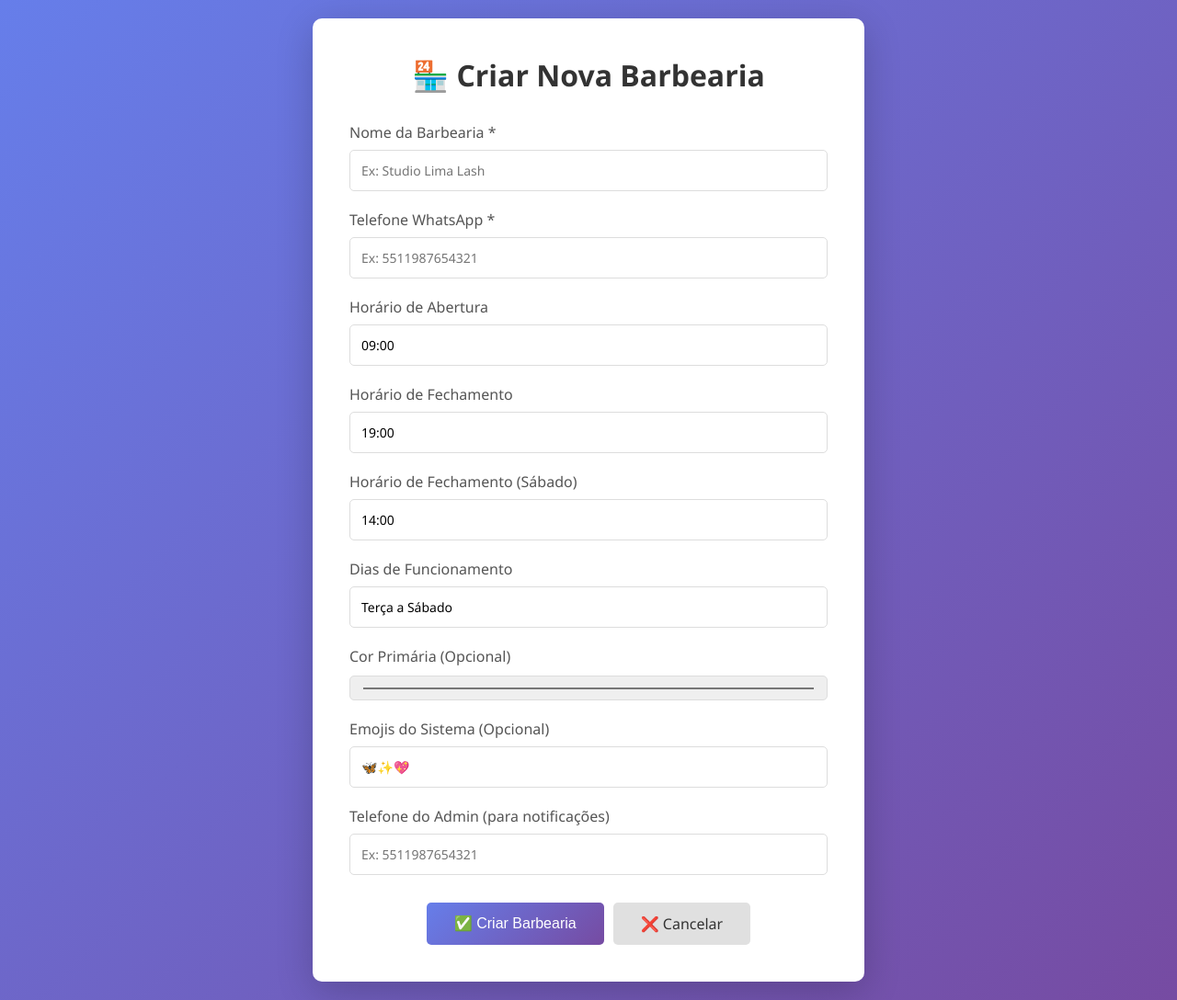
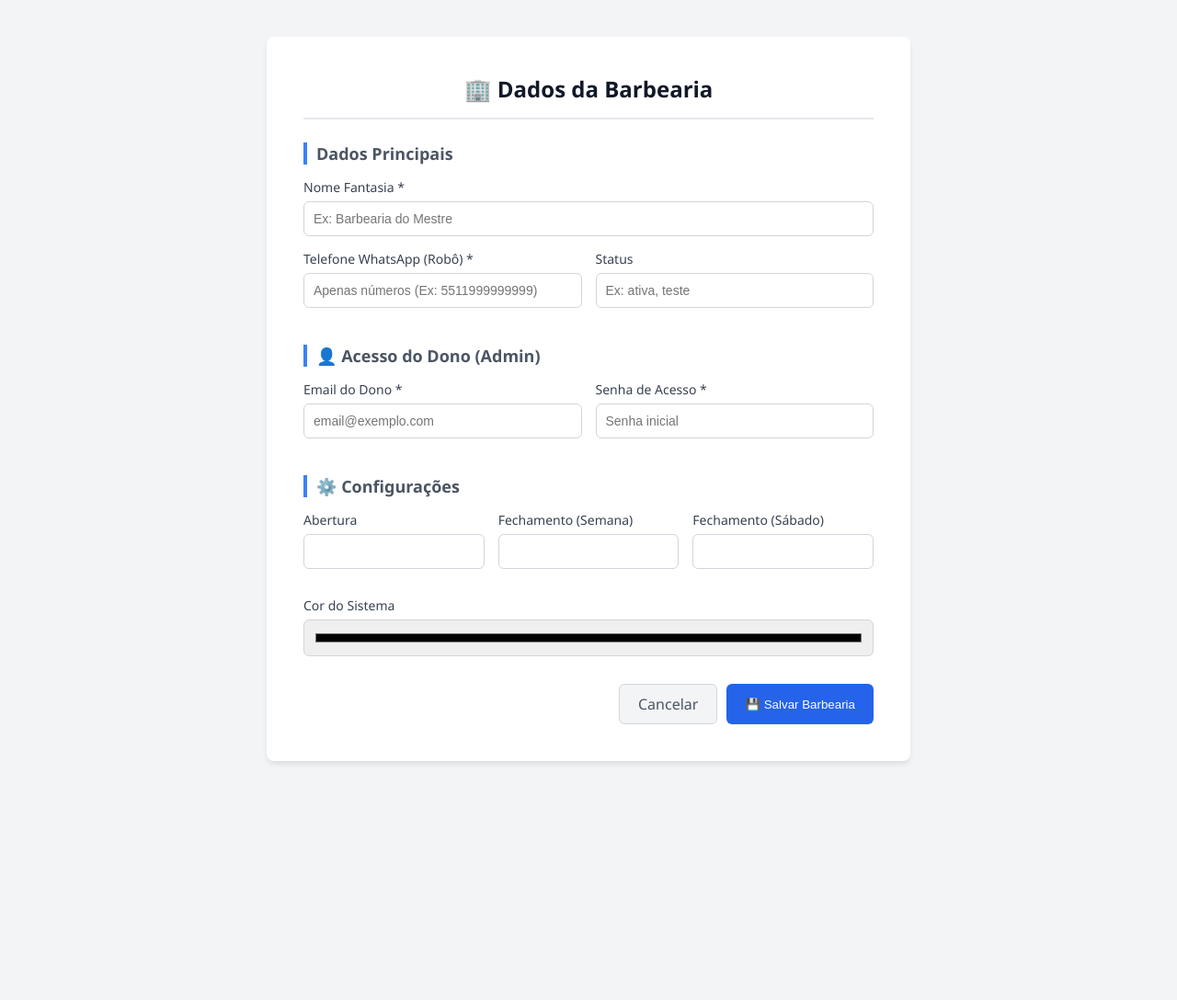
Before and after one commit to juanhlalmeida/assistente-agendamento-ia, a Python web app: template app/templates/superadmin/novo.html in a window 1280 px wide. Shown: the whole page at 92% size. After the commit the page ends 831 px from the top, so only its background shows below. Run offline with Jinja, Linux system fonts and the light colour scheme; the template is opened without the code that fills it, so the values that code supplies are empty.

Commit message:
Revise superadmin page layout and styles
Updated the layout and styling of the super admin page, including title changes, form adjustments, and improved button styles.

```diff
--- a/app/templates/superadmin/novo.html
+++ b/app/templates/superadmin/novo.html
@@ -3,241 +3,190 @@
 <head>
     <meta charset="UTF-8">
     <meta name="viewport" content="width=device-width, initial-scale=1.0">
-    <title>Nova Barbearia - Admin</title>
+    <title>Gerenciar Barbearia - Super Admin</title>
     <style>
-        * {
-            margin: 0;
-            padding: 0;
-            box-sizing: border-box;
-        }
-
+        * { margin: 0; padding: 0; box-sizing: border-box; }
         body {
             font-family: 'Segoe UI', Tahoma, Geneva, Verdana, sans-serif;
-            background: linear-gradient(135deg, #667eea 0%, #764ba2 100%);
-            min-height: 100vh;
+            background-color: #f3f4f6; /* Cinza claro profissional */
+            color: #1f2937;
             display: flex;
             justify-content: center;
-            align-items: center;
-            padding: 20px;
+            padding: 40px 20px;
+            min-height: 100vh;
         }
-
         .container {
             background: white;
-            border-radius: 10px;
-            box-shadow: 0 10px 40px rgba(0, 0, 0, 0.2);
+            border-radius: 8px;
+            box-shadow: 0 4px 6px -1px rgba(0, 0, 0, 0.1);
             padding: 40px;
-            max-width: 600px;
+            max-width: 700px;
             width: 100%;
         }
-
         h1 {
-            color: #333;
-            margin-bottom: 30px;
+            color: #111827;
+            margin-bottom: 25px;
             text-align: center;
+            font-size: 24px;
+            border-bottom: 2px solid #e5e7eb;
+            padding-bottom: 15px;
         }
-
-        .form-group {
-            margin-bottom: 20px;
+        .section-title {
+            margin-top: 25px;
+            margin-bottom: 15px;
+            font-size: 18px;
+            color: #4b5563;
+            font-weight: 600;
+            border-left: 4px solid #3b82f6; /* Azul Admin */
+            padding-left: 10px;
         }
-
+        .form-row {
+            display: flex;
+            gap: 15px;
+            margin-bottom: 15px;
+        }
+        .form-group { margin-bottom: 15px; flex: 1; }
         label {
             display: block;
-            margin-bottom: 8px;
-            color: #555;
+            margin-bottom: 6px;
+            font-size: 14px;
             font-weight: 500;
+            color: #374151;
         }
-
-        input[type="text"],
-        input[type="email"],
-        input[type="tel"],
-        input[type="color"],
-        textarea {
+        input[type="text"], input[type="email"], input[type="tel"],
+        input[type="password"], input[type="color"] {
             width: 100%;
-            padding: 12px;
-            border: 1px solid #ddd;
-            border-radius: 5px;
+            padding: 10px;
+            border: 1px solid #d1d5db;
+            border-radius: 6px;
             font-size: 14px;
-            font-family: inherit;
+            transition: border-color 0.2s;
         }
-
-        input[type="text"]:focus,
-        input[type="email"]:focus,
-        input[type="tel"]:focus,
-        input[type="color"]:focus,
-        textarea:focus {
+        input:focus {
+            border-color: #3b82f6;
             outline: none;
-            border-color: #667eea;
-            box-shadow: 0 0 5px rgba(102, 126, 234, 0.3);
+            box-shadow: 0 0 0 3px rgba(59, 130, 246, 0.1);
         }
-
-        textarea {
-            resize: vertical;
-            min-height: 100px;
-        }
-
         .button-group {
             display: flex;
             gap: 10px;
-            justify-content: center;
             margin-top: 30px;
+            justify-content: flex-end;
         }
+        .btn-save {
+            background-color: #2563eb; /* Azul Botão */
+            color: white;
+            padding: 10px 20px;
+            border: none;
+            border-radius: 6px;
+            cursor: pointer;
+            font-weight: 500;
+        }
+        .btn-save:hover { background-color: #1d4ed8; }
+        .btn-cancel {
+            background-color: #f3f4f6;
+            color: #4b5563;
+            padding: 10px 20px;
+            text-decoration: none;
+            border-radius: 6px;
+            border: 1px solid #d1d5db;
+            display: inline-block;
+        }
+        .btn-cancel:hover { background-color: #e5e7eb; }
 
-        button {
-            padding: 12px 30px;
+        /* Área de Perigo */
+        .danger-zone {
+            margin-top: 40px;
+            padding: 20px;
+            background-color: #fef2f2;
+            border: 1px solid #fee2e2;
+            border-radius: 8px;
+        }
+        .danger-zone h3 { color: #991b1b; font-size: 16px; margin-bottom: 10px; }
+        .btn-delete {
+            background-color: #dc2626;
+            color: white;
+            padding: 8px 16px;
             border: none;
-            border-radius: 5px;
-            font-size: 16px;
+            border-radius: 6px;
             cursor: pointer;
-            transition: all 0.3s ease;
-        }
-
-        .btn-save {
-            background: linear-gradient(135deg, #667eea 0%, #764ba2 100%);
-            color: white;
-        }
-
-        .btn-save:hover {
-            transform: translateY(-2px);
-            box-shadow: 0 5px 20px rgba(102, 126, 234, 0.4);
-        }
-
-        .btn-cancel {
-            background: #e0e0e0;
-            color: #333;
-        }
-
-        .btn-cancel:hover {
-            background: #d0d0d0;
-        }
-
-        a.btn-cancel {
-            padding: 12px 30px;
-            border: none;
-            border-radius: 5px;
-            font-size: 16px;
-            text-decoration: none;
-            display: inline-flex;
-            align-items: center;
-            gap: 5px;
-            transition: all 0.3s ease;
-        }
-
-        hr {
-            margin: 40px 0;
-            border: none;
-            border-top: 1px solid #ddd;
-        }
-
-        .danger-zone {
-            background: #ffebee;
-            border-radius: 5px;
-            padding: 20px;
-            margin-top: 20px;
-        }
-
-        .danger-zone h3 {
-            color: #d32f2f;
-            margin-bottom: 15px;
-        }
-
-        .danger-zone p {
-            color: #555;
-            margin-bottom: 15px;
-        }
-
-        .btn-delete {
-            background: #d32f2f;
-            color: white;
             width: 100%;
         }
-
-        .btn-delete:hover {
-            background: #b71c1c;
-            transform: translateY(-2px);
-        }
+        .btn-delete:hover { background-color: #b91c1c; }
     </style>
 </head>
 <body>
     <div class="container">
-        <h1>🏪 Criar Nova Barbearia</h1>
+        <h1>🏢 Dados da Barbearia</h1>
 
         <form method="POST" action="{{ url_for('superadmin.nova_barbearia') }}">
+
+            <div class="section-title">Dados Principais</div>
+
             <div class="form-group">
-                <label for="nome_fantasia">Nome da Barbearia *</label>
-                <input type="text" id="nome_fantasia" name="nome_fantasia" required placeholder="Ex: Studio Lima Lash">
+                <label>Nome Fantasia *</label>
+                <input type="text" name="nome_fantasia" required placeholder="Ex: Barbearia do Mestre" value="{{ form_data.get('nome_fantasia', '') }}">
+            </div>
+
+            <div class="form-row">
+                <div class="form-group">
+                    <label>Telefone WhatsApp (Robô) *</label>
+                    <input type="tel" name="telefone_whatsapp" required placeholder="Apenas números (Ex: 5511999999999)" value="{{ form_data.get('telefone_whatsapp', '') }}">
+                </div>
+                <div class="form-group">
+                    <label>Status</label>
+                    <input type="text" name="status_assinatura" placeholder="Ex: ativa, teste" value="{{ form_data.get('status_assinatura', 'teste') }}">
+                </div>
+            </div>
+
+            <div class="section-title">👤 Acesso do Dono (Admin)</div>
+            <div class="form-row">
+                <div class="form-group">
+                    <label>Email do Dono *</label>
+                    <input type="email" name="admin_email" required placeholder="email@exemplo.com" value="{{ form_data.get('admin_email', '') }}">
+                </div>
+                <div class="form-group">
+                    <label>Senha de Acesso *</label>
+                    <input type="password" name="admin_senha" required placeholder="Senha inicial">
+                </div>
+            </div>
+
+            <div class="section-title">⚙️ Configurações</div>
+            <div class="form-row">
+                <div class="form-group">
+                    <label>Abertura</label>
+                    <input type="text" name="horario_abertura" value="{{ form_data.get('horario_abertura', '09:00') }}">
+                </div>
+                <div class="form-group">
+                    <label>Fechamento (Semana)</label>
+                    <input type="text" name="horario_fechamento" value="{{ form_data.get('horario_fechamento', '19:00') }}">
+                </div>
+                <div class="form-group">
+                    <label>Fechamento (Sábado)</label>
+                    <input type="text" name="horario_fechamento_sabado" value="{{ form_data.get('horario_fechamento_sabado', '14:00') }}">
+                </div>
             </div>
 
             <div class="form-group">
-                <label for="telefone_whatsapp">Telefone WhatsApp *</label>
-                <input type="tel" id="telefone_whatsapp" name="telefone_whatsapp" required placeholder="Ex: 5511987654321">
-            </div>
-
-            <div class="form-group">
-                <label for="horario_abertura">Horário de Abertura</label>
-                <input type="text" id="horario_abertura" name="horario_abertura" placeholder="Ex: 09:00" value="09:00">
-            </div>
-
-            <div class="form-group">
-                <label for="horario_fechamento">Horário de Fechamento</label>
-                <input type="text" id="horario_fechamento" name="horario_fechamento" placeholder="Ex: 19:00" value="19:00">
-            </div>
-
-            <div class="form-group">
-                <label for="horario_fechamento_sabado">Horário de Fechamento (Sábado)</label>
-                <input type="text" id="horario_fechamento_sabado" name="horario_fechamento_sabado" placeholder="Ex: 14:00" value="14:00">
-            </div>
-
-            <div class="form-group">
-                <label for="dias_funcionamento">Dias de Funcionamento</label>
-                <input type="text" id="dias_funcionamento" name="dias_funcionamento" placeholder="Ex: Terça a Sábado" value="Terça a Sábado">
-            </div>
-
-            <div class="form-group">
-                <label for="cor_primaria">Cor Primária (Opcional)</label>
-                <input type="color" id="cor_primaria" name="cor_primaria" value="#EC4899">
-            </div>
-
-            <div class="form-group">
-                <label for="emojis_sistema">Emojis do Sistema (Opcional)</label>
-                <input type="text" id="emojis_sistema" name="emojis_sistema" placeholder="Ex: 🦋✨💖" value="🦋✨💖">
-            </div>
-
-            <div class="form-group">
-                <label for="telefone_admin">Telefone do Admin (para notificações)</label>
-                <input type="tel" id="telefone_admin" name="telefone_admin" placeholder="Ex: 5511987654321">
+                <label>Cor do Sistema</label>
+                <input type="color" name="cor_primaria" value="{{ form_data.get('cor_primaria', '#3b82f6') }}" style="height: 40px;">
             </div>
 
             <div class="button-group">
-                <button type="submit" class="btn-save">✅ Criar Barbearia</button>
-                <a href="{{ url_for('superadmin.listar_barbearias') }}" class="btn-cancel">❌ Cancelar</a>
+                <a href="{{ url_for('superadmin.listar_barbearias') }}" class="btn-cancel">Cancelar</a>
+                <button type="submit" class="btn-save">💾 Salvar Barbearia</button>
             </div>
         </form>
 
-        <!-- ✅ SEÇÃO DE APAGAR PROTEGIDA - SÓ APARECE SE BARBEARIA EXISTE -->
         {% if barbearia %}
-        <hr>
         <div class="danger-zone">
             <h3>⚠️ Zona de Perigo</h3>
-            <p>Deletar a barbearia <strong>{{ barbearia.nome_fantasia }}</strong> e todos os seus dados?</p>
-
-            <form method="POST" action="{{ url_for('superadmin.apagar_barbearia', barbearia_id=barbearia.id) }}" onsubmit="return confirm('Tem certeza? Isso apagará TUDO desta barbearia.');">
-                <button type="submit" class="btn-delete">🗑️ Deletar Barbearia</button>
+            <p>Deseja excluir permanentemente <strong>{{ barbearia.nome_fantasia }}</strong>?</p>
+            <form method="POST" action="{{ url_for('superadmin.apagar_barbearia', barbearia_id=barbearia.id) }}" onsubmit="return confirm('ATENÇÃO: Isso apagará TODOS os clientes, agendamentos e histórico desta barbearia. Tem certeza?');">
+                <button type="submit" class="btn-delete">Excluir Barbearia</button>
             </form>
         </div>
         {% endif %}
     </div>
-
-    <script>
-        // Script para validar formulário antes de enviar
-        document.querySelector('form').addEventListener('submit', function(e) {
-            const nome = document.getElementById('nome_fantasia').value.trim();
-            const telefone = document.getElementById('telefone_whatsapp').value.trim();
-
-            if (!nome || !telefone) {
-                e.preventDefault();
-                alert('⚠️ Preencha todos os campos obrigatórios!');
-            }
-        });
-    </script>
 </body>
 </html>
```
